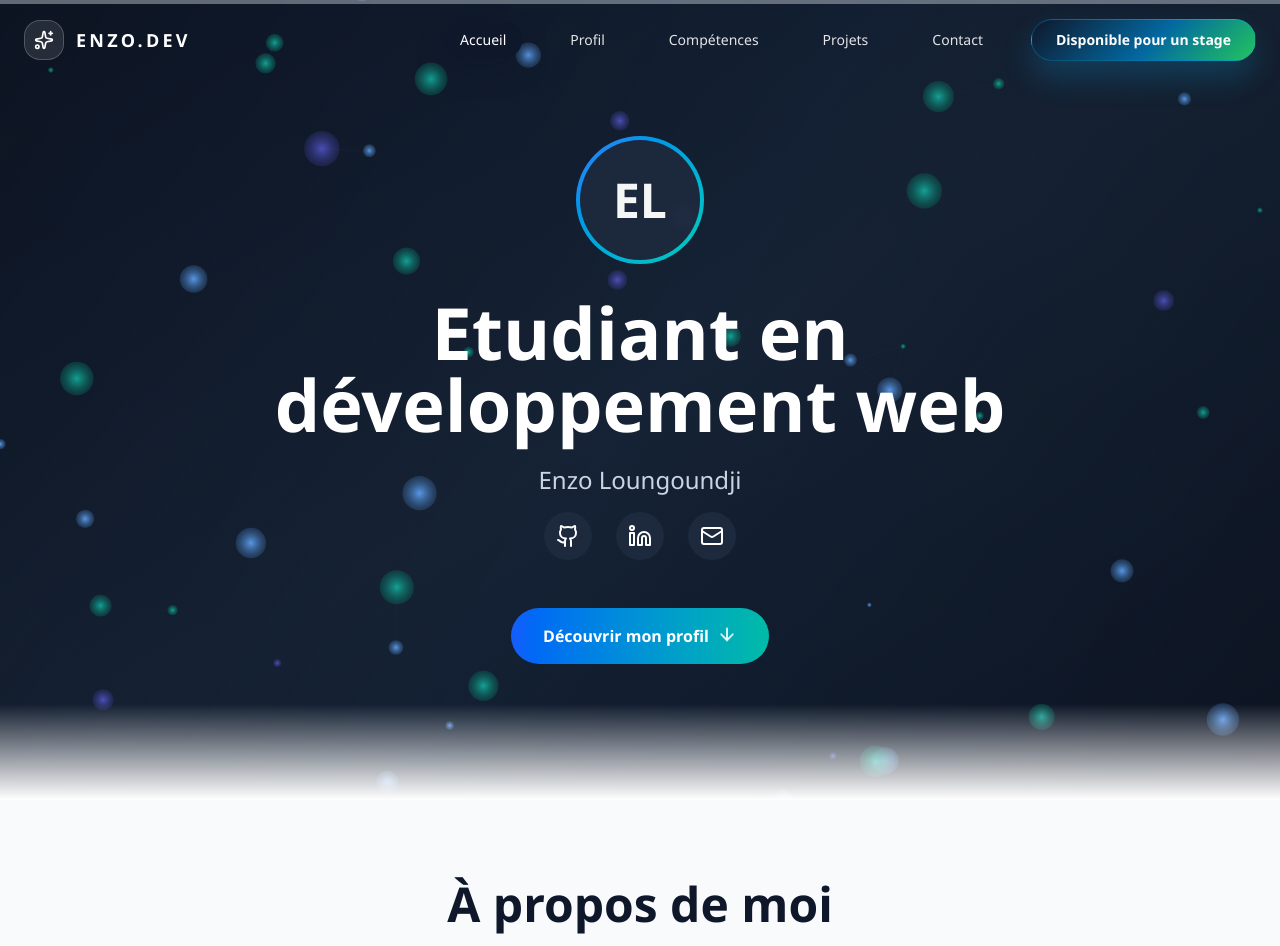
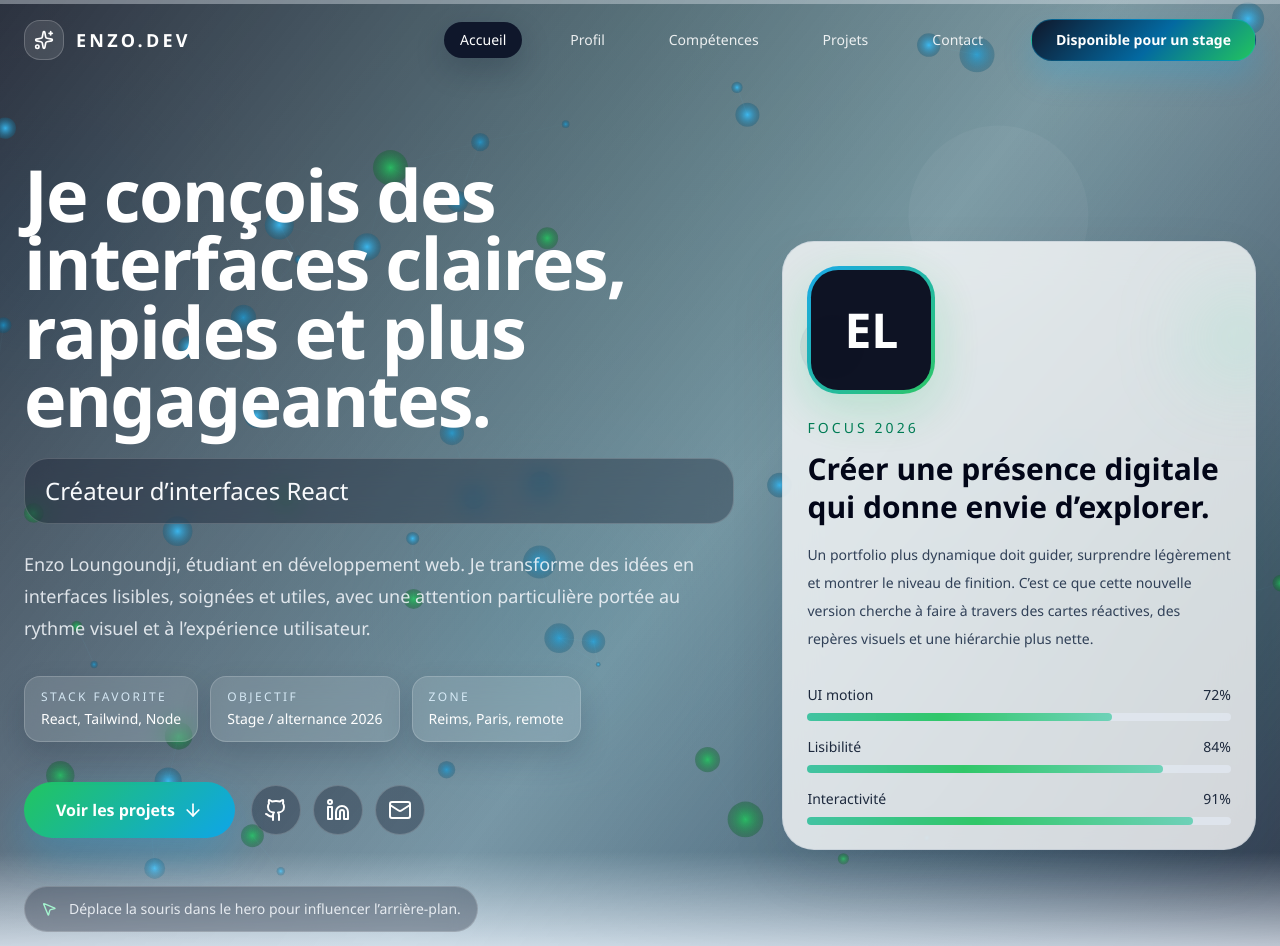
Before and after one commit to loun0009/portfolio, a React (Vite) app: page / in a window 1280 px wide. Shown: the top 946 px of the page. Built offline with nearby package versions, Linux system fonts and the light colour scheme.

Commit message:
feat: redesign hero with two-column layout, role rotation and canvas refactor

```diff
--- a/src/components/hero.jsx
+++ b/src/components/hero.jsx
@@ -1,17 +1,40 @@
-import { useRef, useEffect } from "react";
-import { Github, Linkedin, Mail, ArrowDown } from "lucide-react";
+import { useEffect, useRef, useState } from 'react'
+import { Github, Linkedin, Mail, ArrowDown, Sparkles, MousePointer2 } from 'lucide-react'
+
+const roleLabels = [
+  'Développeur web full-stack',
+  'Étudiant en BUT Informatique',
+  'Créateur d’interfaces React',
+]
+
+const quickFacts = [
+  { label: 'Stack favorite', value: 'React, Tailwind, Node' },
+  { label: 'Objectif', value: 'Stage / alternance 2026' },
+  { label: 'Zone', value: 'Reims, Paris, remote' },
+]
 
 export default function Hero() {
-  const canvasRef = useRef(null);
-  const mouse = useRef({ x: null, y: null });
+  const canvasRef = useRef(null)
+  const mouse = useRef({ x: null, y: null })
+  const [activeRole, setActiveRole] = useState(0)
 
   useEffect(() => {
-    const canvas = canvasRef.current;
-    if (!canvas) return;
-    const ctx = canvas.getContext("2d");
-    let width = (canvas.width = canvas.clientWidth * devicePixelRatio);
-    let height = (canvas.height = canvas.clientHeight * devicePixelRatio);
-    ctx.scale(devicePixelRatio, devicePixelRatio);
+    const rotation = window.setInterval(() => {
+      setActiveRole((current) => (current + 1) % roleLabels.length)
+    }, 2600)
+
+    return () => window.clearInterval(rotation)
+  }, [])
+
+  useEffect(() => {
+    const canvas = canvasRef.current
+    if (!canvas) return undefined
+
+    const ctx = canvas.getContext('2d')
+    if (!ctx) return undefined
+
+    const pixelRatio = window.devicePixelRatio || 1
+    let animationFrame = 0
 
     const config = {
       count: Math.min(80, Math.floor((canvas.clientWidth * canvas.clientHeight) / 20000)),
@@ -19,199 +42,264 @@ export default function Hero() {
       minR: 2,
       speed: 0.2,
       connectDist: 120,
-      colors: ["rgba(96,165,250,0.9)", "rgba(20,184,166,0.85)", "rgba(99,102,241,0.7)"],
-    };
+      colors: ['#38bdf8e6', '#22c55ed9', '#0ea5e9a6'],
+    }
 
-    const rand = (a, b) => Math.random() * (b - a) + a;
+    const rand = (min, max) => Math.random() * (max - min) + min
+    let particles = []
 
-    let particles = [];
     function initParticles() {
-      particles = [];
-      for (let i = 0; i < config.count; i++) {
-        particles.push({
-          x: rand(0, canvas.clientWidth),
-          y: rand(0, canvas.clientHeight),
-          vx: rand(-config.speed, config.speed),
-          vy: rand(-config.speed, config.speed),
-          r: rand(config.minR, config.maxR),
-          color: config.colors[Math.floor(Math.random() * config.colors.length)],
-        });
-      }
+      particles = Array.from({ length: config.count }, () => ({
+        x: rand(0, canvas.clientWidth),
+        y: rand(0, canvas.clientHeight),
+        vx: rand(-config.speed, config.speed),
+        vy: rand(-config.speed, config.speed),
+        r: rand(config.minR, config.maxR),
+        color: config.colors[Math.floor(Math.random() * config.colors.length)],
+      }))
     }
 
     function resize() {
-      width = (canvas.width = canvas.clientWidth * devicePixelRatio);
-      height = (canvas.height = canvas.clientHeight * devicePixelRatio);
-      ctx.setTransform(1, 0, 0, 1, 0, 0);
-      ctx.scale(devicePixelRatio, devicePixelRatio);
-      initParticles();
+      canvas.width = canvas.clientWidth * pixelRatio
+      canvas.height = canvas.clientHeight * pixelRatio
+      ctx.setTransform(1, 0, 0, 1, 0, 0)
+      ctx.scale(pixelRatio, pixelRatio)
+      initParticles()
     }
 
-    function drawParticle(p) {
-      const grad = ctx.createRadialGradient(p.x, p.y, 0, p.x, p.y, p.r * 2);
-      grad.addColorStop(0, p.color);
-      grad.addColorStop(1, "rgba(0,0,0,0)");
-      ctx.beginPath();
-      ctx.fillStyle = grad;
-      ctx.arc(p.x, p.y, p.r, 0, Math.PI * 2);
-      ctx.fill();
+    function drawParticle(particle) {
+      const gradient = ctx.createRadialGradient(
+        particle.x,
+        particle.y,
+        0,
+        particle.x,
+        particle.y,
+        particle.r * 2,
+      )
+      gradient.addColorStop(0, particle.color)
+      gradient.addColorStop(1, '#00000000')
+      ctx.beginPath()
+      ctx.fillStyle = gradient
+      ctx.arc(particle.x, particle.y, particle.r, 0, Math.PI * 2)
+      ctx.fill()
     }
 
     function step() {
-      ctx.clearRect(0, 0, canvas.clientWidth, canvas.clientHeight);
+      ctx.clearRect(0, 0, canvas.clientWidth, canvas.clientHeight)
 
-      // subtle background gradient
-      const g = ctx.createLinearGradient(0, 0, canvas.clientWidth, canvas.clientHeight);
-      g.addColorStop(0, "rgba(12,18,27,0.55)");
-      g.addColorStop(0.5, "rgba(10,25,40,0.35)");
-      g.addColorStop(1, "rgba(12,18,27,0.6)");
-      ctx.fillStyle = g;
-      ctx.fillRect(0, 0, canvas.clientWidth, canvas.clientHeight);
+      const background = ctx.createLinearGradient(0, 0, canvas.clientWidth, canvas.clientHeight)
+      background.addColorStop(0, '#020617d1')
+      background.addColorStop(0.55, '#082f4975')
+      background.addColorStop(1, '#0f172ad6')
+      ctx.fillStyle = background
+      ctx.fillRect(0, 0, canvas.clientWidth, canvas.clientHeight)
 
-      // update + draw particles
-      for (let i = 0; i < particles.length; i++) {
-        const p = particles[i];
-        p.x += p.vx;
-        p.y += p.vy;
+      for (let index = 0; index < particles.length; index += 1) {
+        const particle = particles[index]
+        particle.x += particle.vx
+        particle.y += particle.vy
 
-        // mouse attraction
         if (mouse.current.x !== null && mouse.current.y !== null) {
-          const dx = mouse.current.x - p.x;
-          const dy = mouse.current.y - p.y;
-          const dist = Math.sqrt(dx * dx + dy * dy);
-          if (dist < 120) {
-            const force = (120 - dist) / 120;
-            p.vx -= (dx / dist) * 0.05 * force;
-            p.vy -= (dy / dist) * 0.05 * force;
+          const dx = mouse.current.x - particle.x
+          const dy = mouse.current.y - particle.y
+          const dist = Math.sqrt(dx * dx + dy * dy)
+
+          if (dist > 0 && dist < 120) {
+            const force = (120 - dist) / 120
+            particle.vx -= (dx / dist) * 0.05 * force
+            particle.vy -= (dy / dist) * 0.05 * force
           }
         }
 
-        // wrap around edges
-        if (p.x < -50) p.x = canvas.clientWidth + 50;
-        if (p.x > canvas.clientWidth + 50) p.x = -50;
-        if (p.y < -50) p.y = canvas.clientHeight + 50;
-        if (p.y > canvas.clientHeight + 50) p.y = -50;
+        if (particle.x < -50) particle.x = canvas.clientWidth + 50
+        if (particle.x > canvas.clientWidth + 50) particle.x = -50
+        if (particle.y < -50) particle.y = canvas.clientHeight + 50
+        if (particle.y > canvas.clientHeight + 50) particle.y = -50
 
-        drawParticle(p);
+        drawParticle(particle)
       }
 
-      // connect close particles
-      ctx.lineWidth = 0.6;
-      for (let i = 0; i < particles.length; i++) {
-        for (let j = i + 1; j < particles.length; j++) {
-          const a = particles[i];
-          const b = particles[j];
-          const dx = a.x - b.x;
-          const dy = a.y - b.y;
-          const d = Math.sqrt(dx * dx + dy * dy);
-          if (d < config.connectDist) {
-            ctx.beginPath();
-            const alpha = 1 - d / config.connectDist;
-            ctx.strokeStyle = `rgba(150,180,255,${0.08 * alpha})`;
-            ctx.moveTo(a.x, a.y);
-            ctx.lineTo(b.x, b.y);
-            ctx.stroke();
+      ctx.lineWidth = 0.6
+      for (let i = 0; i < particles.length; i += 1) {
+        for (let j = i + 1; j < particles.length; j += 1) {
+          const particleA = particles[i]
+          const particleB = particles[j]
+          const dx = particleA.x - particleB.x
+          const dy = particleA.y - particleB.y
+          const distance = Math.sqrt(dx * dx + dy * dy)
+
+          if (distance < config.connectDist) {
+            const alpha = 1 - distance / config.connectDist
+            ctx.beginPath()
+            ctx.strokeStyle = `#7dd3fc${Math.round(0.12 * alpha * 255).toString(16).padStart(2, '0')}`
+            ctx.moveTo(particleA.x, particleA.y)
+            ctx.lineTo(particleB.x, particleB.y)
+            ctx.stroke()
           }
         }
       }
 
-      raf = requestAnimationFrame(step);
+      ctx.fillStyle = '#ffffff0a'
+      ctx.beginPath()
+      ctx.arc(canvas.clientWidth * 0.78, canvas.clientHeight * 0.22, 90, 0, Math.PI * 2)
+      ctx.fill()
+
+      animationFrame = window.requestAnimationFrame(step)
     }
 
-    initParticles();
-    let raf = requestAnimationFrame(step);
+    function onMove(event) {
+      const rect = canvas.getBoundingClientRect()
+      mouse.current.x = event.clientX - rect.left
+      mouse.current.y = event.clientY - rect.top
+    }
 
-    // interactions
-    function onMove(e) {
-      const rect = canvas.getBoundingClientRect();
-      mouse.current.x = (e.clientX - rect.left);
-      mouse.current.y = (e.clientY - rect.top);
+    function onLeave() {
+      mouse.current.x = null
+      mouse.current.y = null
     }
-    function onLeave() {
-      mouse.current.x = null;
-      mouse.current.y = null;
-    }
-    window.addEventListener("mousemove", onMove);
-    window.addEventListener("pointerleave", onLeave);
-    const ro = new ResizeObserver(resize);
-    ro.observe(canvas);
+
+    resize()
+    animationFrame = window.requestAnimationFrame(step)
+
+    const observer = new ResizeObserver(resize)
+    observer.observe(canvas)
+
+    window.addEventListener('mousemove', onMove)
+    window.addEventListener('pointerleave', onLeave)
 
     return () => {
-      cancelAnimationFrame(raf);
-      window.removeEventListener("mousemove", onMove);
-      window.removeEventListener("pointerleave", onLeave);
-      ro.disconnect();
-    };
-  }, []);
+      window.cancelAnimationFrame(animationFrame)
+      window.removeEventListener('mousemove', onMove)
+      window.removeEventListener('pointerleave', onLeave)
+      observer.disconnect()
+    }
+  }, [])
 
   return (
-    <section
-      id="home"
-      className="min-h-screen flex items-center justify-center relative bg-gradient-to-br from-slate-900 via-slate-800 to-slate-900 overflow-hidden"
-    >
-      {/* dynamic canvas background */}
+    <section id="home" className="relative flex min-h-screen items-center overflow-hidden pt-28">
       <canvas
         ref={canvasRef}
-        className="absolute inset-0 w-full h-full z-0 pointer-events-none"
-        style={{ width: "100%", height: "100%" }}
+        className="pointer-events-none absolute inset-0 z-0 h-full w-full"
+        style={{ width: '100%', height: '100%' }}
       />
 
-      <div className="container mx-auto px-6 relative z-10">
-        <div className="max-w-4xl mx-auto text-center">
-          <div className="mb-8 inline-block">
-            <div className="w-32 h-32 mx-auto rounded-full bg-gradient-to-br from-blue-500 to-teal-400 p-1 animate-pulse-slow">
-              <div className="w-full h-full rounded-full bg-slate-800 flex items-center justify-center text-5xl font-bold text-white">
-                EL
+      <div className="section-shell relative z-10 py-12">
+        <div className="grid items-center gap-12 lg:grid-cols-[1.2fr_0.8fr]">
+          <div className="max-w-3xl text-left text-white">
+
+            <h1 className="animate-fade-in max-w-4xl text-5xl font-black leading-[0.95] tracking-tight text-white md:text-7xl">
+              Je conçois des interfaces claires, rapides et plus engageantes.
+            </h1>
+
+            <div className="mt-6 min-h-[3.5rem] overflow-hidden rounded-3xl border border-white/18 bg-slate-950/30 px-5 py-4 backdrop-blur-md">
+              <p className="animate-fade-up text-lg font-medium text-slate-50 md:text-2xl" key={roleLabels[activeRole]}>
+                {roleLabels[activeRole]}
+              </p>
+            </div>
+
+            <p className="mt-6 max-w-2xl text-base leading-8 text-slate-100/88 md:text-lg">
+              Enzo Loungoundji, étudiant en développement web. Je transforme des idées en interfaces lisibles,
+              soignées et utiles, avec une attention particulière portée au rythme visuel et à l’expérience utilisateur.
+            </p>
+
+            <div className="mt-8 flex flex-wrap gap-3 text-sm text-white/90">
+              {quickFacts.map((fact) => (
+                <div key={fact.label} className="rounded-2xl border border-white/18 bg-white/12 px-4 py-3 shadow-[0_14px_30px_#0f172a2e] backdrop-blur-md">
+                  <p className="text-xs uppercase tracking-[0.2em] text-sky-100/90">{fact.label}</p>
+                  <p className="mt-1 font-medium text-white">{fact.value}</p>
+                </div>
+              ))}
+            </div>
+
+            <div className="mt-10 flex flex-col gap-4 sm:flex-row sm:items-center">
+              <a
+                href="#projects"
+                className="inline-flex items-center justify-center gap-2 rounded-full bg-[linear-gradient(135deg,#22c55e_0%,#0ea5e9_100%)] px-8 py-4 font-semibold text-white shadow-[0_18px_40px_#0ea5e947] transition-all duration-300 hover:-translate-y-1"
+              >
+                Voir les projets
+                <ArrowDown className="h-5 w-5" />
+              </a>
+
+              <div className="flex gap-3">
+                <a
+                  href="https://github.com/loun0009"
+                  target="_blank"
+                  rel="noopener noreferrer"
+                  className="rounded-full border border-white/18 bg-slate-950/30 p-3 transition-all duration-300 hover:-translate-y-1 hover:bg-white/16"
+                  aria-label="Voir le profil GitHub"
+                >
+                  <Github className="h-6 w-6 text-white" />
+                </a>
+                <a
+                  href="https://www.linkedin.com/in/enzo-loungoundji-b2278a291/"
+                  target="_blank"
+                  rel="noopener noreferrer"
+                  className="rounded-full border border-white/18 bg-slate-950/30 p-3 transition-all duration-300 hover:-translate-y-1 hover:bg-white/16"
+                  aria-label="Voir le profil LinkedIn"
+                >
+                  <Linkedin className="h-6 w-6 text-white" />
+                </a>
+                <a
+                  href="#contact"
+                  className="rounded-full border border-white/18 bg-slate-950/30 p-3 transition-all duration-300 hover:-translate-y-1 hover:bg-white/16"
+                  aria-label="Aller à la section contact"
+                >
+                  <Mail className="h-6 w-6 text-white" />
+                </a>
+              </div>
+            </div>
+
+            <div className="mt-12 inline-flex items-center gap-3 rounded-full border border-white/18 bg-slate-950/28 px-4 py-3 text-sm text-slate-100/90 backdrop-blur-md">
+              <MousePointer2 className="h-4 w-4 text-emerald-200" />
+              Déplace la souris dans le hero pour influencer l’arrière-plan.
+            </div>
+          </div>
+
+          <div className="relative mx-auto w-full max-w-md lg:max-w-none">
+            <div className="glass-panel relative overflow-hidden rounded-[2rem] border-slate-200/70 bg-white/82 p-6 text-slate-950 shadow-[0_24px_70px_#0f172a3d]">
+              <div className="absolute -right-8 top-12 h-24 w-24 rounded-full bg-emerald-300/20 blur-2xl" />
+              <div className="animate-orbit absolute left-10 top-20 h-16 w-16 rounded-full border border-slate-300/50 bg-slate-900/5" />
+
+              <div className="mb-6 inline-block">
+                <div className="h-32 w-32 animate-pulse-slow rounded-[2rem] bg-[linear-gradient(135deg,#0ea5e9_0%,#22c55e_100%)] p-1 shadow-[0_16px_50px_#22c55e38]">
+                  <div className="flex h-full w-full items-center justify-center rounded-[1.7rem] bg-slate-950 text-5xl font-bold text-white">
+                    EL
+                  </div>
+                </div>
+              </div>
+
+              <p className="text-sm uppercase tracking-[0.22em] text-emerald-700">Focus 2026</p>
+              <h2 className="mt-3 text-3xl font-bold leading-tight text-slate-950">
+                Créer une présence digitale qui donne envie d’explorer.
+              </h2>
+              <p className="mt-4 text-sm leading-7 text-slate-700">
+                Un portfolio plus dynamique doit guider, surprendre légèrement et montrer le niveau de finition.
+                C’est ce que cette nouvelle version cherche à faire à travers des cartes réactives, des repères visuels
+                et une hiérarchie plus nette.
+              </p>
+
+              <div className="mt-8 space-y-4">
+                {[72, 84, 91].map((value, index) => (
+                  <div key={value}>
+                    <div className="mb-2 flex items-center justify-between text-sm text-slate-800">
+                      <span>{['UI motion', 'Lisibilité', 'Interactivité'][index]}</span>
+                      <span>{value}%</span>
+                    </div>
+                    <div className="h-2 rounded-full bg-slate-200/80">
+                      <div
+                        className="animate-shimmer h-full rounded-full bg-[linear-gradient(90deg,#0ea5e9a6,#22c55eeb,#7dd3fca6)]"
+                        style={{ width: `${value}%` }}
+                      />
+                    </div>
+                  </div>
+                ))}
               </div>
             </div>
           </div>
-
-          <h1 className="text-5xl md:text-7xl font-bold text-white mb-6 animate-fade-in">
-            Etudiant en développement web
-          </h1>
-
-          <p className="text-xl md:text-2xl text-slate-300 mb-4 animate-fade-in-delay-1">
-            Enzo Loungoundji
-          </p>
-
-
-
-          <div className="flex gap-6 justify-center mb-12 animate-fade-in-delay-3">
-            <a
-              href="https://github.com/loun0009"
-              target="_blank"
-              rel="noopener noreferrer"
-              className="p-3 bg-slate-800 hover:bg-slate-700 rounded-full transition-all duration-300 hover:scale-110 hover:shadow-lg hover:shadow-blue-500/20"
-            >
-              <Github className="w-6 h-6 text-white" />
-            </a>
-            <a
-              href="https://www.linkedin.com/in/enzo-loungoundji-b2278a291/"
-              target="_blank"
-              rel="noopener noreferrer"
-              className="p-3 bg-slate-800 hover:bg-slate-700 rounded-full transition-all duration-300 hover:scale-110 hover:shadow-lg hover:shadow-blue-500/20"
-            >
-              <Linkedin className="w-6 h-6 text-white" />
-            </a>
-            <a
-              href="#contact"
-              className="p-3 bg-slate-800 hover:bg-slate-700 rounded-full transition-all duration-300 hover:scale-110 hover:shadow-lg hover:shadow-blue-500/20"
-            >
-              <Mail className="w-6 h-6 text-white" />
-            </a>
-          </div>
-
-          <a
-            href="#profile"
-            className="inline-flex items-center gap-2 px-8 py-4 bg-gradient-to-r from-blue-600 to-teal-500 text-white font-semibold rounded-full hover:shadow-xl hover:shadow-blue-500/30 transition-all duration-300 hover:scale-105 animate-fade-in-delay-4"
-          >
-            Découvrir mon profil
-            <ArrowDown className="w-5 h-5 animate-bounce" />
-          </a>
         </div>
       </div>
 
-      <div className="absolute bottom-0 left-0 right-0 h-24 bg-gradient-to-t from-white to-transparent"></div>
+      <div className="pointer-events-none absolute bottom-0 left-0 right-0 h-32 bg-gradient-to-t from-[#eef6ff] to-transparent" />
     </section>
-  );
+  )
 }
```
